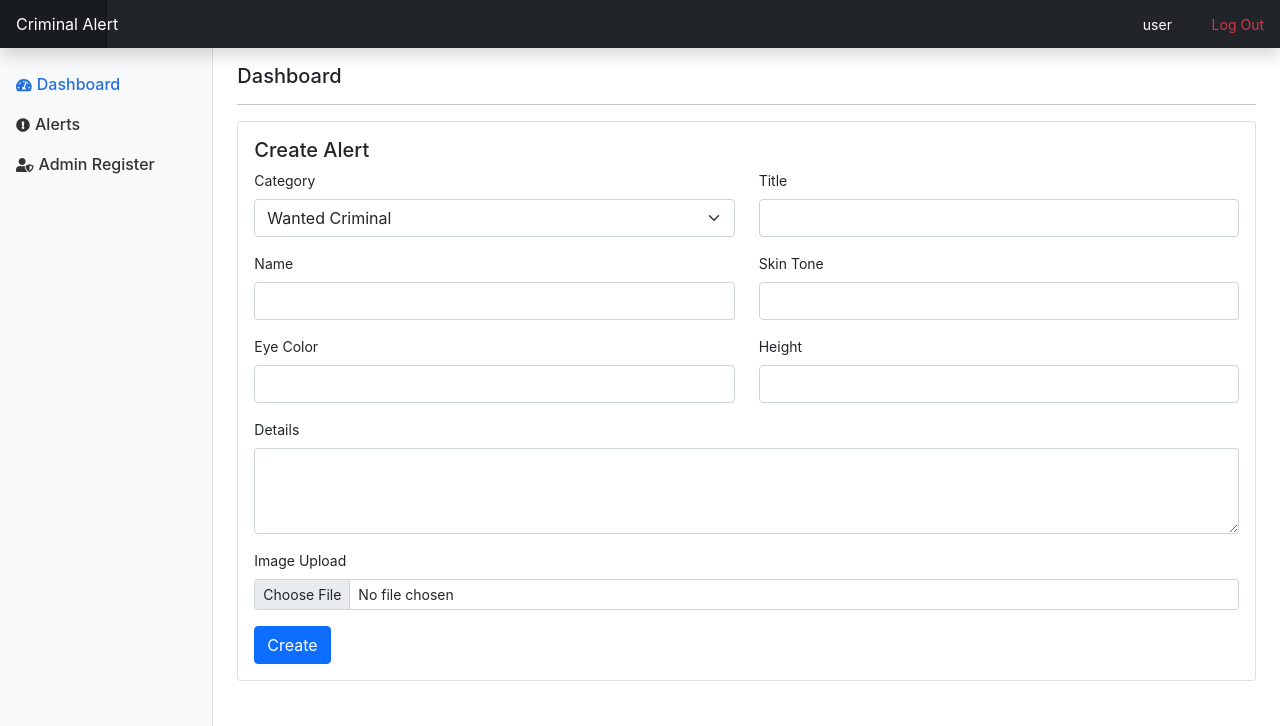
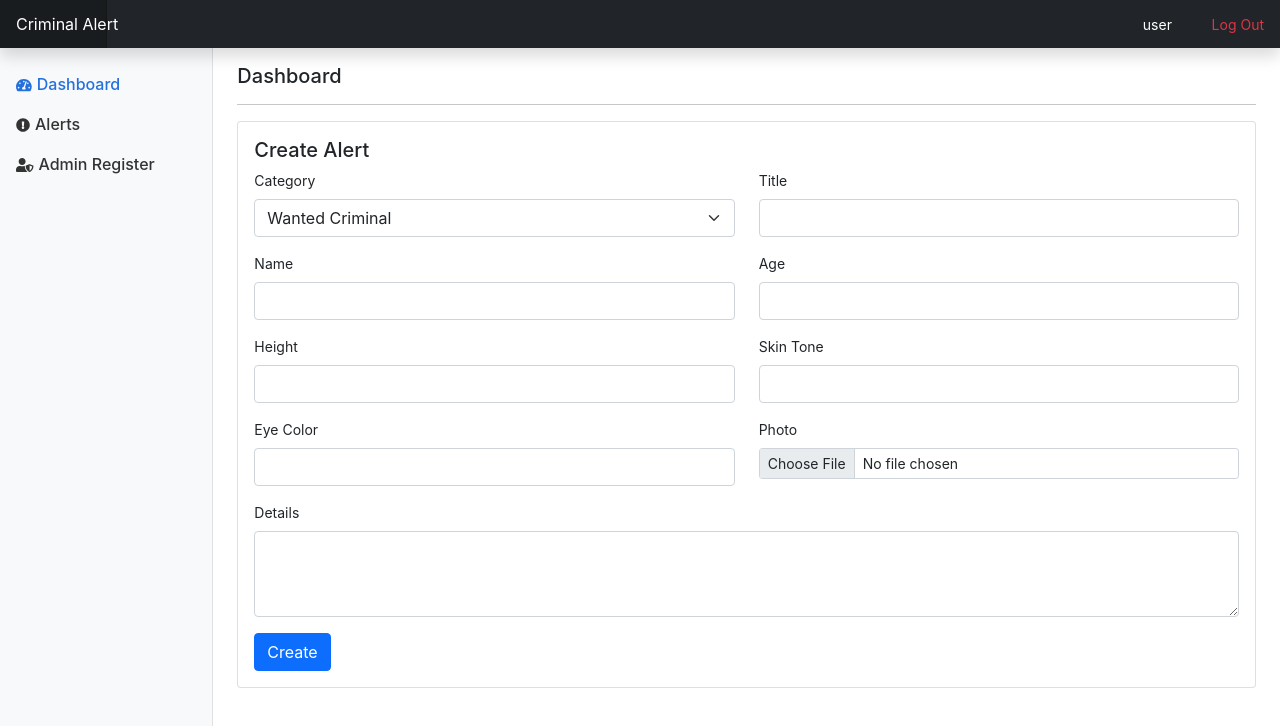
Before and after one commit to Shetty073/criminal-alert-app, a React (Create React App) app: page /dashboard in a window 1280 px wide. Shown: the top 726 px of the page. Built offline with nearby package versions, Linux system fonts and the light colour scheme; no server answers; sample sign-in values are in the browser's storage.

Commit message:
add additional fields to create alert form

```diff
--- a/src/components/createpost/createpost.component.jsx
+++ b/src/components/createpost/createpost.component.jsx
@@ -12,12 +12,13 @@ export default function CreatePost() {
 
     const categoryRef = createRef();
     const titleRef = createRef();
-    const detailsRef = createRef();
-    const imgRef = createRef();
     const nameRef = createRef();
     const skinToneRef = createRef();
     const eyeColorRef = createRef();
     const heightRef = createRef();
+    const ageRef = createRef();
+    const imgRef = createRef();
+    const detailsRef = createRef();
 
     function handleSubmit(e) {
         e.preventDefault();
@@ -33,6 +34,7 @@ export default function CreatePost() {
             skinToneRef.current.value,
             eyeColorRef.current.value,
             heightRef.current.value,
+            ageRef.current.value,
             detailsRef.current.value,
             image,
             currentUser.email
@@ -97,6 +99,20 @@ export default function CreatePost() {
                         </div>
                         <div className="col-md-6">
                             <div className="mb-3">
+                                <label htmlFor="age" className="form-label">Age</label>
+                                <input type="number" className="form-control" id="age" ref={ageRef} />
+                            </div>
+                        </div>
+                    </div>
+                    <div className="row">
+                        <div className="col-md-6">
+                            <div className="mb-3">
+                                <label htmlFor="height" className="form-label">Height</label>
+                                <input type="text" className="form-control" id="height" ref={heightRef} />
+                            </div>
+                        </div>
+                        <div className="col-md-6">
+                            <div className="mb-3">
                                 <label htmlFor="skintone" className="form-label">Skin Tone</label>
                                 <input type="text" className="form-control" id="skintone" ref={skinToneRef} />
                             </div>
@@ -111,8 +127,9 @@ export default function CreatePost() {
                         </div>
                         <div className="col-md-6">
                             <div className="mb-3">
-                                <label htmlFor="height" className="form-label">Height</label>
-                                <input type="text" className="form-control" id="height" ref={heightRef} />
+                                <label htmlFor="img" className="form-label">Photo</label>
+                                <input onChange={handleImageChange} className="form-control form-control-sm" accept=".jpg, .jpeg, .png"
+                                id="img" ref={imgRef} type="file" />
                             </div>
                         </div>
                     </div>
@@ -120,11 +137,7 @@ export default function CreatePost() {
                         <label htmlFor="details" className="form-label">Details</label>
                         <textarea className="form-control" id="details" ref={detailsRef} rows="3"></textarea>
                     </div>
-                    <div className="mb-3">
-                        <label htmlFor="img" className="form-label">Image Upload</label>
-                        <input onChange={handleImageChange} className="form-control form-control-sm" accept=".jpg, .jpeg, .png"
-                        id="img" ref={imgRef} type="file" />
-                    </div>
+
                     {error && <div className="alert alert-danger">{error}</div>}
                     {success && <div className="alert alert-success">{success}</div>}
                     <button disabled={loading} type="submit" className="btn btn-primary">Create</button>
--- a/src/storagehelper.js
+++ b/src/storagehelper.js
@@ -1,6 +1,6 @@
 import { firestore, storage } from "./firebase";
 
-export async function createAlert(category, title, name, skintone, eyecolor, height, details, image, uploadedby) {
+export async function createAlert(category, title, name, skintone, eyecolor, height, age, details, image, uploadedby) {
     const alertsDb = firestore.collection('alerts');
     let imageUrl = '';
 
```
